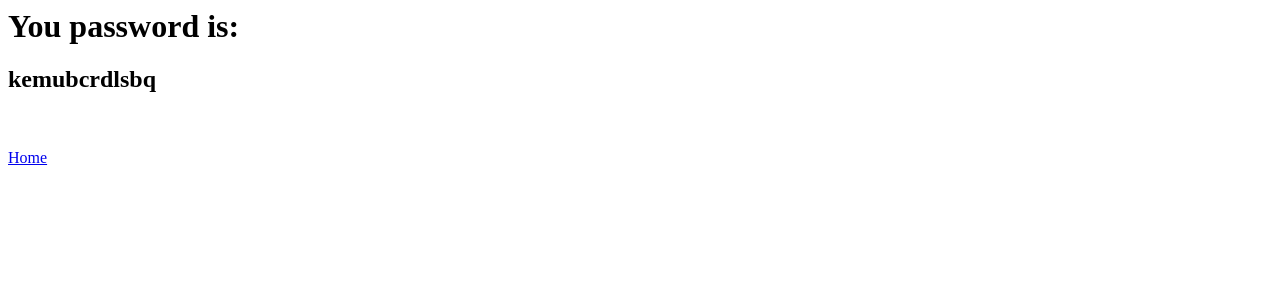
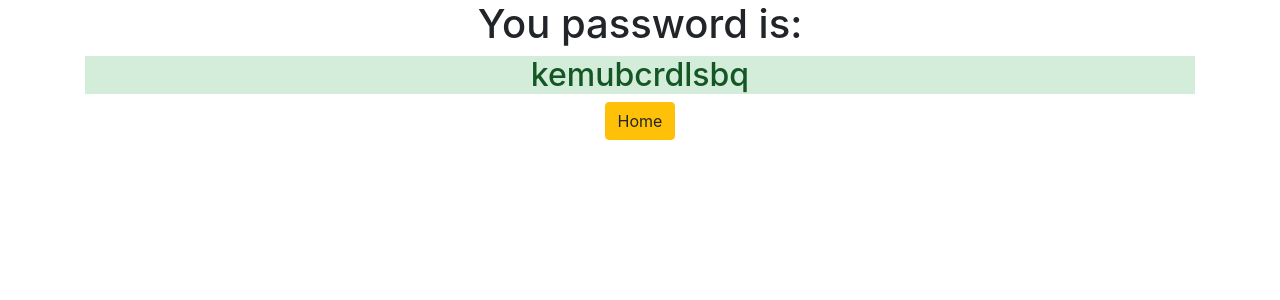
Before and after one commit to JoeKlemmer/django3-password-generator, a Django app: page /password/ in a window 1280 px wide. Shown: the top 300 px of the page. Run offline with Django 3.2, Linux system fonts and the light colour scheme; some libraries are stand-ins or nearby versions.

Commit message:
Added Bootstrap and did some formatting

```diff
--- a/generator/templates/generator/password.html
+++ b/generator/templates/generator/password.html
@@ -1,6 +1,8 @@
-<h1>You password is:</h1>
+<link rel="stylesheet" href="https://stackpath.bootstrapcdn.com/bootstrap/4.5.2/css/bootstrap.min.css" integrity="sha384-JcKb8q3iqJ61gNV9KGb8thSsNjpSL0n8PARn9HuZOnIxN0hoP+VmmDGMN5t9UJ0Z" crossorigin="anonymous">
+<div class="container text-center">
+  <h1>You password is:</h1>
 
-<h2>{{ password }}</h2>
-<br />
-<br />
-<a href="{% url 'home' %}">Home</a>
+  <h2 class="alet alert-success">{{ password }}</h2>
+
+  <a href="{% url 'home' %}" class="btn btn-warning">Home</a>
+</div>
--- a/generator/views.py
+++ b/generator/views.py
@@ -12,16 +12,13 @@ def about(request):
     return render(request, 'generator/about.html')
 
 def password(request):
-
     characters = list('abcdefghijklmnopqrstuvwxyz')
 
     if request.GET.get('uppercase'):
         characters.extend(list('ABCDEFGHIJKLMNOPQRSTUVWXYZ'))
-
     if request.GET.get('special'):
         characters.extend(list('!@#%^*_+'))
-
-    if request.GET.get('Numbers'):
+    if request.GET.get('numbers'):
         characters.extend(list('0123456789'))
 
     length = int(request.GET.get('length',12))
```
Also changed, not shown: generator/templates/generator/home.html (+10 -5 lines).
